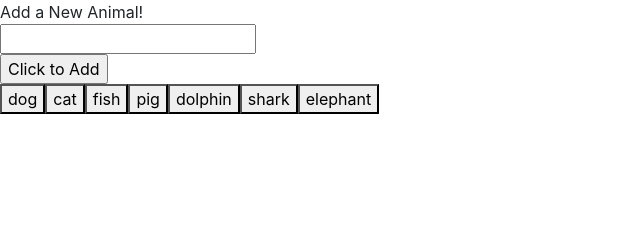
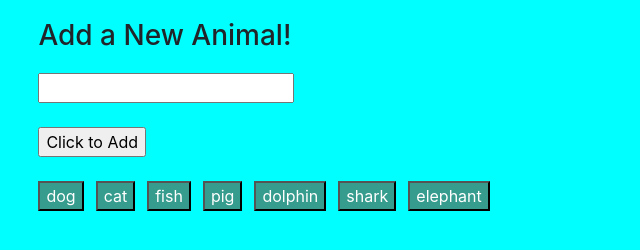
Before and after one commit to ginnac/GifTastic, a plain HTML site: page index.html in a window 1280 px wide. Shown: the whole page, without its empty margins (0-640 px from the left). Drawn offline with nearby package versions, Linux system fonts and the light colour scheme.

Commit message:
css changes

```diff
--- a/assets/css/style.css
+++ b/assets/css/style.css
@@ -0,0 +1,31 @@
+body{
+    background-color: aqua;
+    padding-left: 3%;
+    padding-right: 3%;
+    padding-top: 1.5%;
+    padding-bottom: 1.5%;
+}
+
+button{
+    margin-right: 1%;
+    margin-top:1%;
+    margin-bottom: 1%;
+    color:white;
+    background-color: rgb(53, 156, 142)
+}
+
+#user-entry, #submit{
+    margin-top:1%;
+    margin-bottom: 1%;
+}
+
+#div{
+    height:25%;
+    margin-right:3%;
+    margin-top: 2%;
+    float:left;
+    color: rgb(53, 156, 142)
+}
+.gif{
+    height:150px;
+}
--- a/assets/javascript/app.js
+++ b/assets/javascript/app.js
@@ -22,6 +22,7 @@ function ajaxfunction(animal) {
                 //create div for the image and for the rating;
                 //create div
                 var newDiv = $("<div>");
+                newDiv.attr("id","div");
                 //create p, and add text in rating
                 var newP = $("<p>");
                 newP.text("Gif Rating: " + apiInformation[i].rating);
@@ -77,6 +78,8 @@ $("#submit").on("click",function(){
         newButton.text(val);
         //append each button to the DOM
         $("#list-of-animals").append(newButton);
+        $("#user-entry").val("");
+
         // !!!!!!make New buttons redeem API information as well, copy and paste button function!!!!!
         $(newButton).on("click", function click(){
             //clearing #pic-of-animals
--- a/index.html
+++ b/index.html
@@ -5,15 +5,15 @@
     <!-- Required meta tags -->
     <meta charset="utf-8">
     <meta name="viewport" content="width=device-width, initial-scale=1, shrink-to-fit=no">
-    <link rel="stylesheet" src="assets/css/style.css">
-
     <!-- Bootstrap CSS -->
     <link rel="stylesheet" href="https://stackpath.bootstrapcdn.com/bootstrap/4.3.1/css/bootstrap.min.css" integrity="sha384-ggOyR0iXCbMQv3Xipma34MD+dH/1fQ784/j6cY/iJTQUOhcWr7x9JvoRxT2MZw1T" crossorigin="anonymous">
+    <link rel="stylesheet" href="assets/css/style.css">
+
   </head>
   <body>
 
     <form>
-        Add a New Animal! <br>
+        <h3>Add a New Animal!</h3>
         <input id="user-entry" type="text" name="new-Animal"> <br>
         <input id="submit" type="button" value="Click to Add">
     </form>
```
